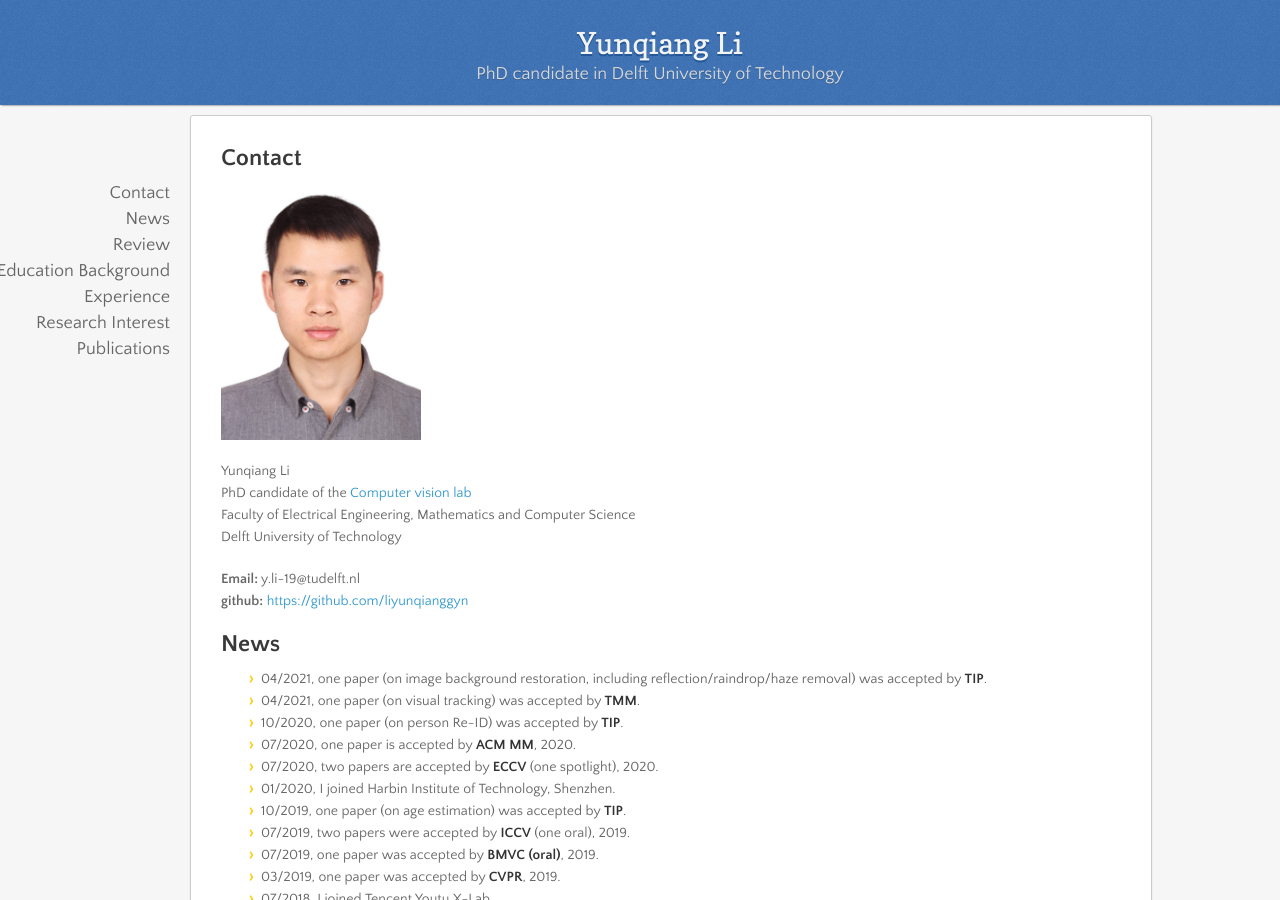
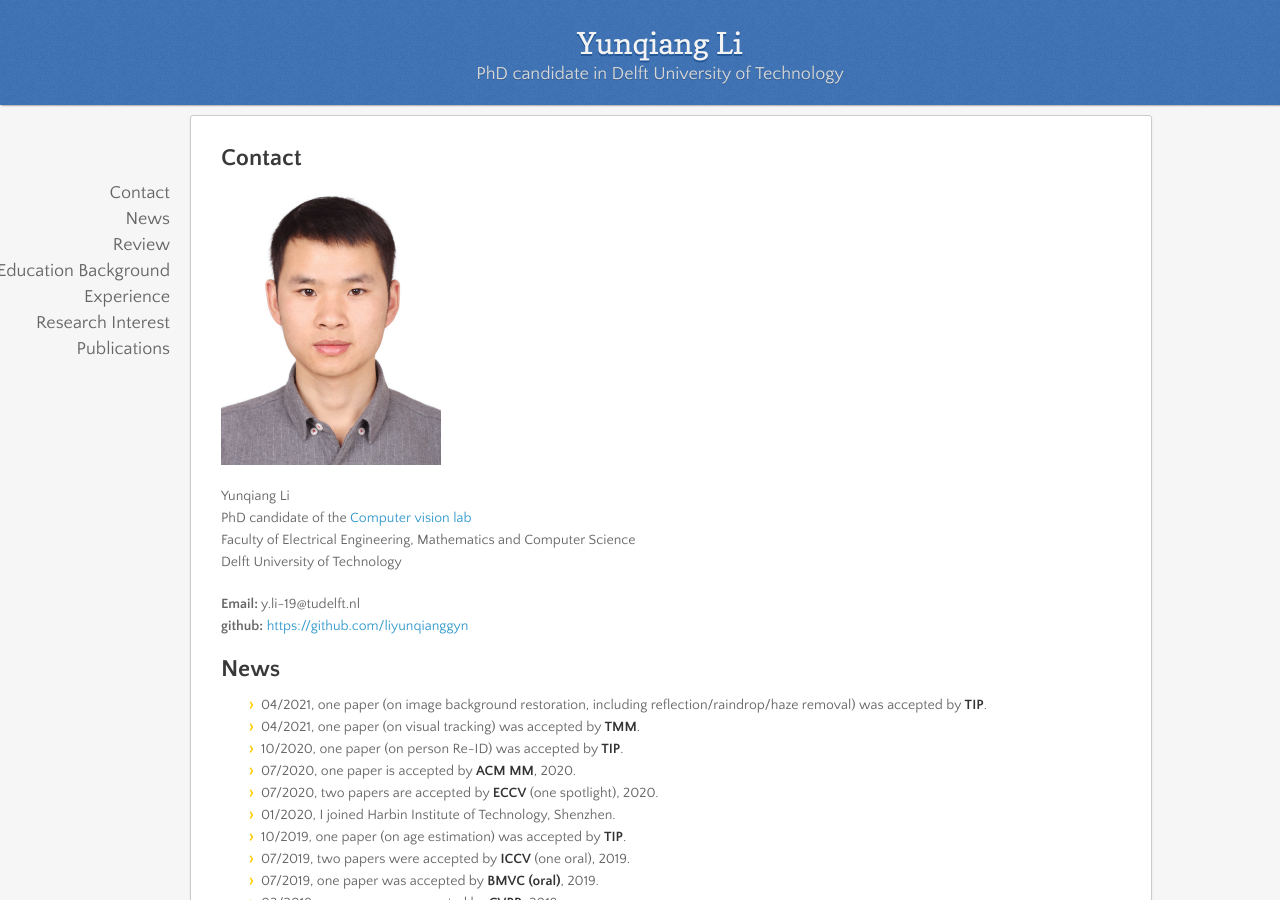
Before and after one commit to liyunqianggyn/liyunqianggyn.github.io, a Jekyll site: the page built from index.md, in a window 1280 px wide and 900 px high. Built offline with Jekyll 4.4.1, drawn with Linux system fonts in a browser that asks for light colours; nearby versions of some CDN libraries; our own code applies the rules of GitHub Pages for plain Markdown files.

Commit message:
Update index.md

```diff
--- a/index.md
+++ b/index.md
@@ -1,6 +1,6 @@
 ## Contact
 
-<img align="top" width='200' src="yunqiang3.jpg">
+<img align="top" width='220' src="yunqiang3.jpg">
 
 Yunqiang Li <br/>
 PhD candidate of the <a href="http://visionlab.tudelft.nl">Computer vision lab</a><br/>
```
